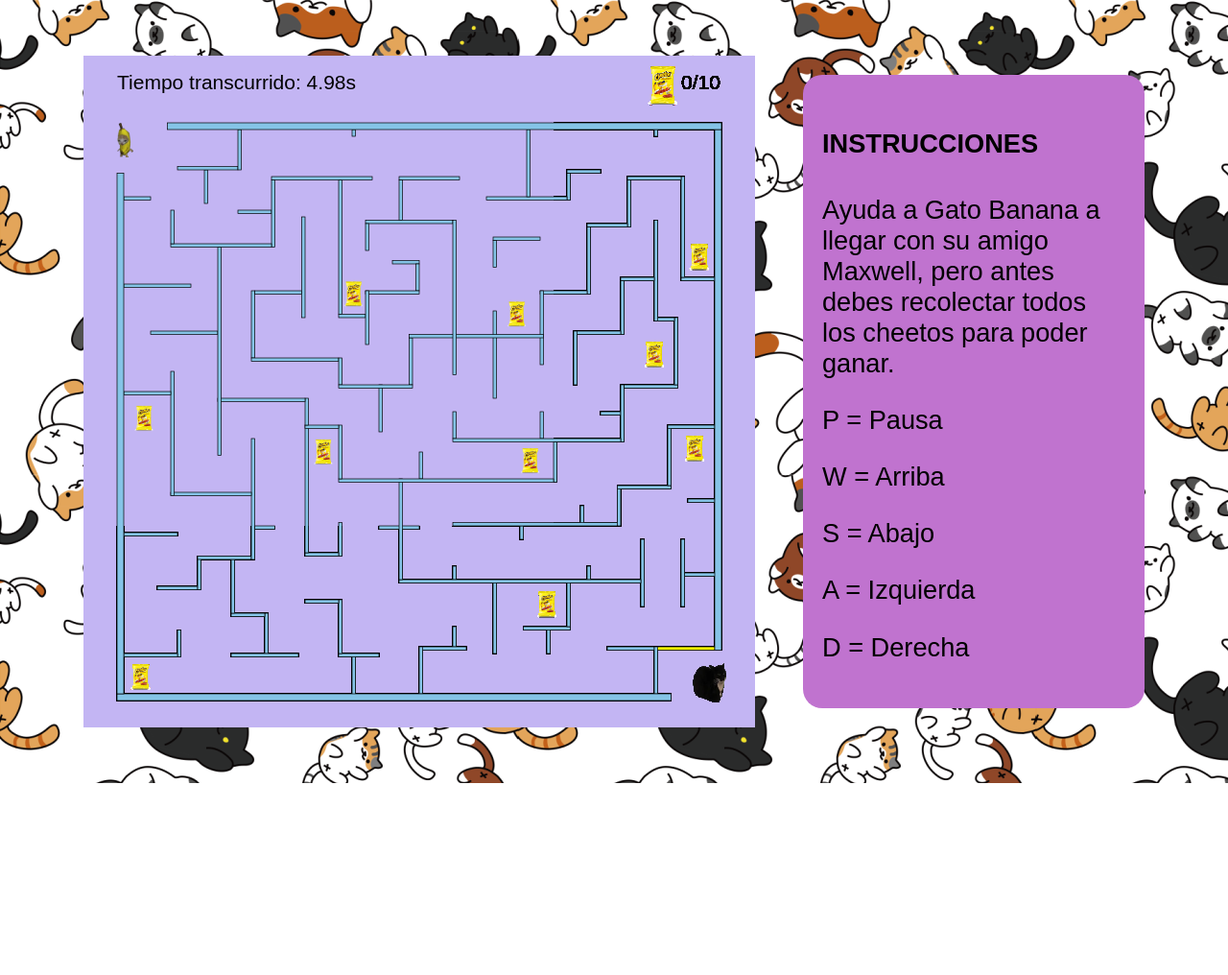
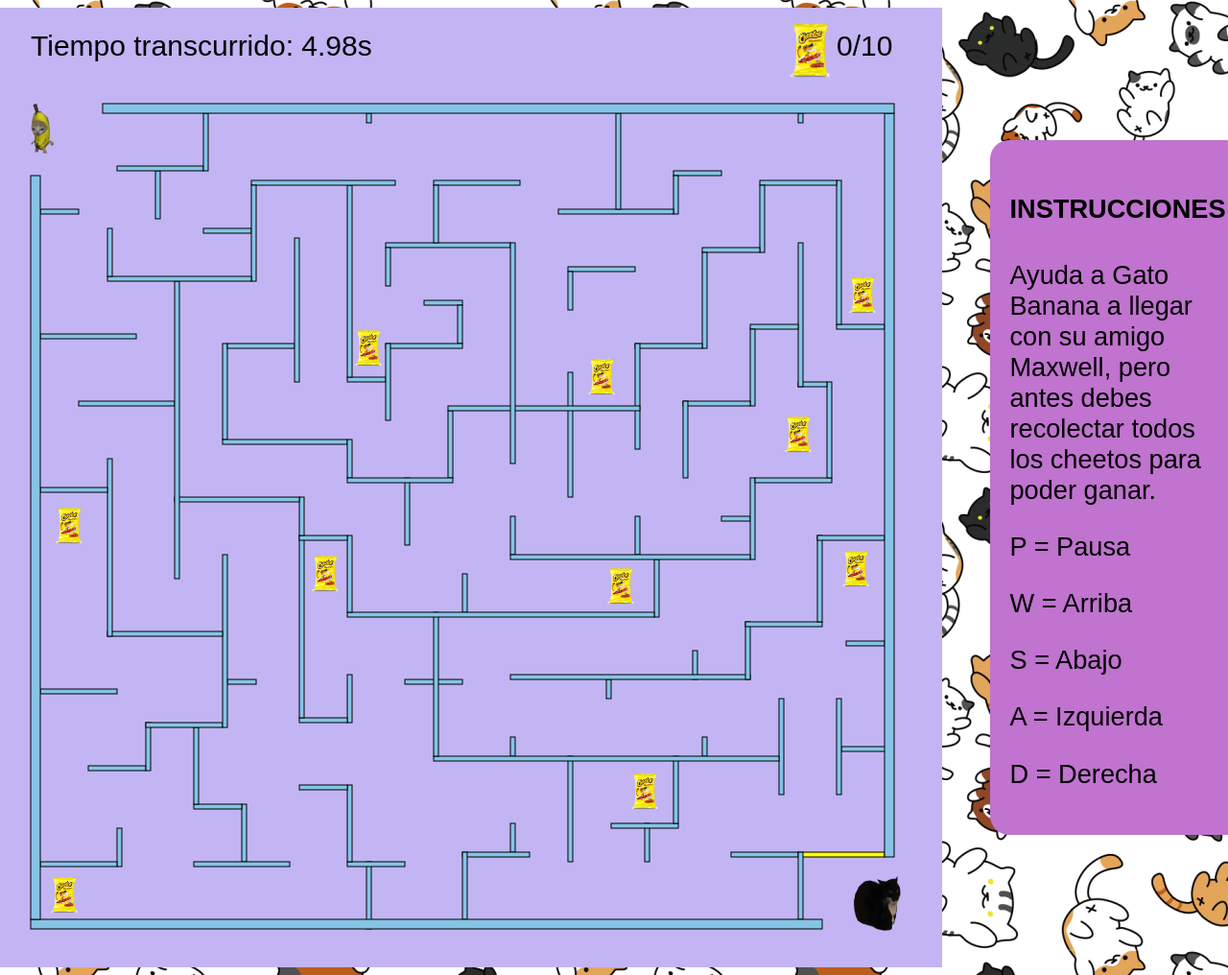
Before and after one commit to KeylaSant/laberintoExamen, a plain HTML site: page index.html in a window 1280 px wide. Shown: the whole page at 96% size. Before the commit the page ends 816 px from the top, so only its background shows below. Drawn offline with Linux system fonts and the light colour scheme.

Commit message:
Pequeños errores

```diff
--- a/index.html
+++ b/index.html
@@ -24,7 +24,7 @@
     <img id="maxwell" src="gatonegro.png" style="display: none;" />
     <img id="sabritas" src="cheetos.png" style="display: none;" />
     <div style="display: flex; justify-content: center; align-items: center; min-height: 100vh; gap: 50px;">
-        <canvas id="myCanvas" width="700" height="700"></canvas>
+        <canvas id="myCanvas" width="1000" height="1000"></canvas>
 
         <div style="width: 25%; font-size: 1.7em; font-family: sans-serif; background-color: #c073cf; padding: 20px; border-radius: 20px;">
             <h4>INSTRUCCIONES</h4>
@@ -62,7 +62,7 @@
 
         audioGanar.preload = "auto";
         audioGanar.volume = 0.10;
-        ctx.scale(0.7,0.7);
+        //ctx.scale(0.6,0.6);
             function calcularTiempo(){
                 if(!inicioTiempo){
                     inicioTiempo= performance.now();
```
